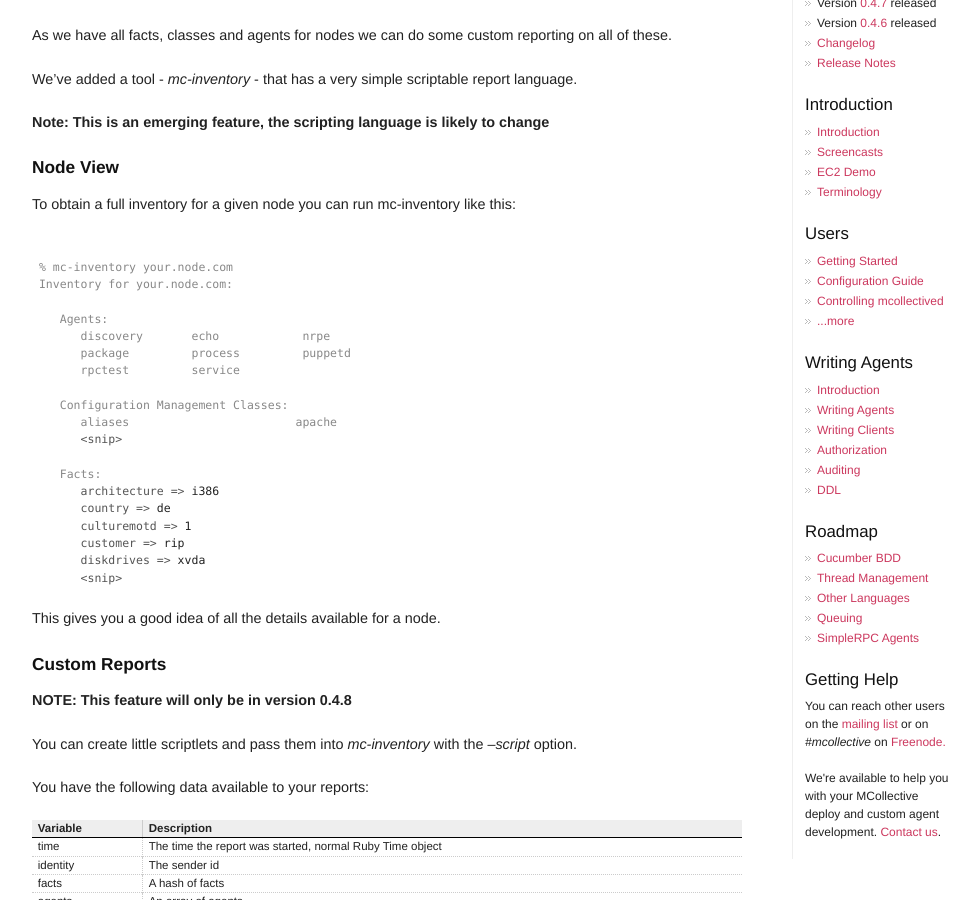
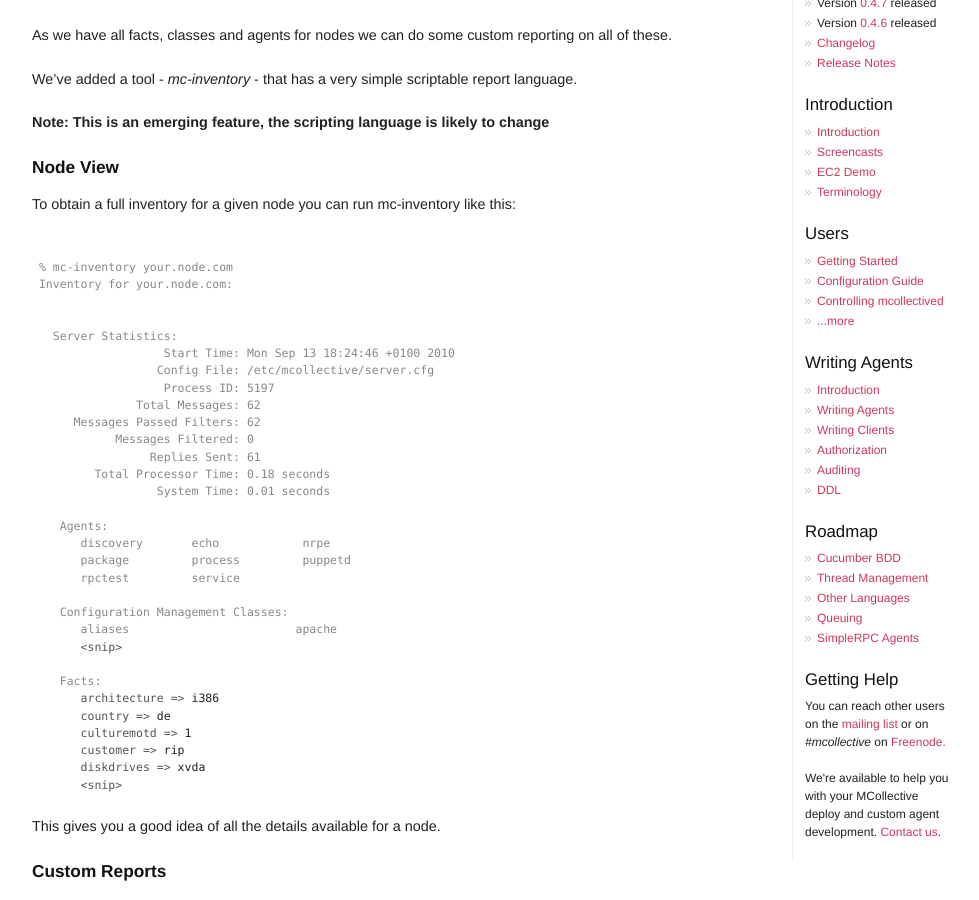
Before and after one commit to choria-legacy/marionette-collective, a Jekyll site: the page built from website/reference/ui/nodereports.md, in a window 1280 px wide and 900 px high, scrolled down 341 px. Shown: the whole window, without its empty margins (133-1112 px from the left). Built offline with Jekyll 4.4.1, drawn with Linux system fonts in a browser that asks for light colours; comment, search, counter and statistics services are not loaded.

Commit message:
Issue 133 - Convert mc-inventory into a simplerpc client
Converted mc-inventory to use the new rpcutil agent.  Also added
display of statistics to the node output

```diff
--- a/website/changelog.textile
+++ b/website/changelog.textile
@@ -7,6 +7,7 @@ h2. Changelog
 h3. Version 0.4.x
 
 |_. Date|_. Description|_. Ticket|
+|2010/09/13|mc-inventory now use SimpleRPC and the rpcutil agent and display server stats|133|
 |2010/09/13|Make the path to the rpc-help.erb configurable and set sane default|130|
 |2010/09/13|Make the configfile used available in the Config class and add to prcutil|132|
 |2010/09/12|Rework internal statistics and add a rpcutil agent|129|
--- a/website/reference/ui/nodereports.md
+++ b/website/reference/ui/nodereports.md
@@ -21,6 +21,18 @@ To obtain a full inventory for a given node you can run mc-inventory like this:
 {% highlight console %}
  % mc-inventory your.node.com
  Inventory for your.node.com:
+
+
+   Server Statistics:
+                   Start Time: Mon Sep 13 18:24:46 +0100 2010
+                  Config File: /etc/mcollective/server.cfg
+                   Process ID: 5197
+               Total Messages: 62
+      Messages Passed Filters: 62
+            Messages Filtered: 0
+                 Replies Sent: 61
+         Total Processor Time: 0.18 seconds
+                  System Time: 0.01 seconds
 
     Agents:
        discovery       echo            nrpe
```
Also changed, not shown: 1 other file.
